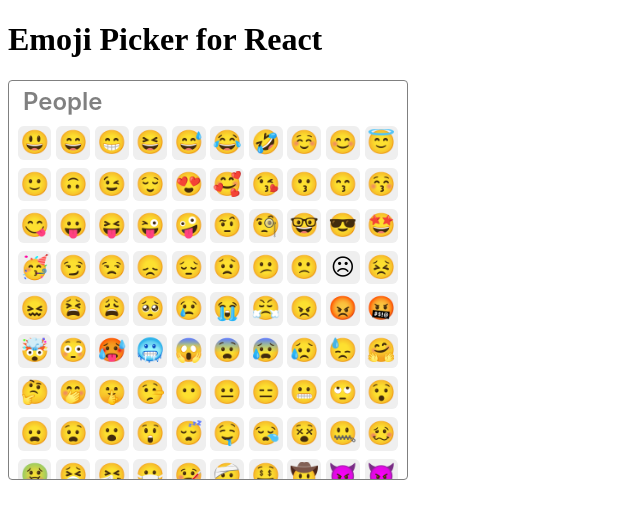
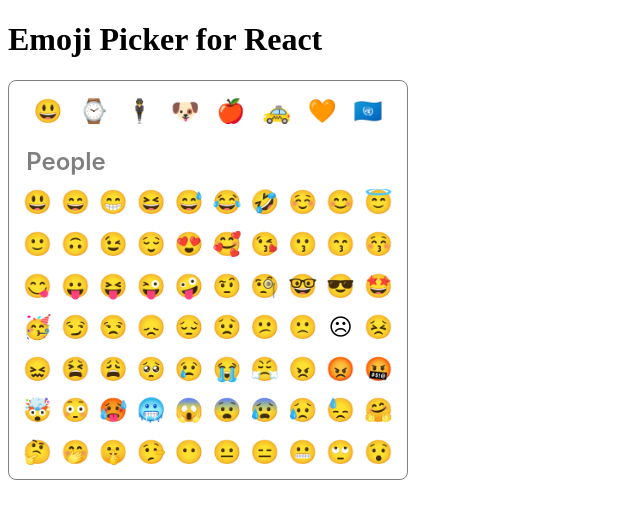
Before and after one commit to nkpgardose/EmojiPicker, a React (Create React App) app: page / in a window 1280 px wide. Shown: the top 518 px of the page, without its empty margins (0-640 px from the left). Built offline with nearby package versions, Linux system fonts and the light colour scheme.

Commit message:
🕵️ Add header nav to navigate by category

```diff
--- a/src/components/EmojiPicker/index.css
+++ b/src/components/EmojiPicker/index.css
@@ -4,6 +4,8 @@
   border: 1px solid var(--border);
   box-sizing: border-box;
   color: var(--text);
+  display: flex;
+  flex-flow: column nowrap;
   font-family: var(--family);
   font-size: var(--size);
   height: 25em;
@@ -11,21 +13,39 @@
   width: 25em;
 }
 
-.EmojiPicker > .content {
+.EmojiPicker > .head {
   box-sizing: border-box;
-  display: flex;
-  height: 100%;
+  flex-shrink: 0;
   width: 100%;
 }
 
-.EmojiPicker > .content > .searchbar {
-  flex-grow: 0;
+.EmojiPicker > .head > .nav {
+  display: flex;
+  font-size: var(--emojiSize);
+  justify-content: space-between;
+  padding: 0.7em;
 }
 
-.EmojiPicker > .content > .emojis {
+.EmojiPicker > .head > .searchbar {
+}
+
+.EmojiPicker > .head > .nav > .item {
+  border-radius: var(--radius);
+  display: inline-block;
+  text-align: center;
+  text-decoration: none;
+  transition: background-color 0.2s ease-in-out;
+  vertical-align: middle;
+  width: 100%;
+  will-change: background-color;
+}
+
+.EmojiPicker > .content {
+  box-sizing: border-box;
   flex: 1;
+  margin-bottom: 0.7em;
   overflow-y: scroll;
-  padding: 0 0.5em;
+  padding: 0 0.7em;
 }
 
 .EmojiPicker > .content > .emojis > .category {
@@ -38,8 +58,8 @@
   font-weight: 600;
   padding: 0.25em;
   position: sticky;
+  text-transform: capitalize;
   top: 0;
-  text-transform: capitalize;
   z-index: 1;
 }
 
@@ -56,6 +76,7 @@
 
 .EmojiPicker > .content > .emojis > .category > .collection > .item {
   appearance: none;
+  background-color: rgba(0, 0, 0, 0);
   border-radius: var(--radius);
   border: 0;
   box-sizing: border-box;
@@ -65,11 +86,12 @@
   line-height: var(--emojiSize);
   outline: none;
   padding: 0;
-  transition: filter 0.3s ease-in-out;
+  transition: background-color 0.2s ease-in-out;
   width: var(--emojiSize);
-  will-change: filter;
+  will-change: background-color;
 }
 
+.EmojiPicker > .head > .nav > .item:hover,
 .EmojiPicker > .content > .emojis > .category > .collection > .item:hover {
-  filter: brightness(95%);
+  background-color: var(--emojiHover);
 }
--- a/src/components/EmojiPicker/index.js
+++ b/src/components/EmojiPicker/index.js
@@ -32,21 +32,31 @@
 };
 
 function EmojiPicker({ emojis }) {
-  console.log(emojis);
   return (
     <div className="EmojiPicker">
-      <div className="content">
+      <header className="head">
+        <nav className="nav">
+          {Object.keys(emojis).map(key => {
+            return (
+              <a key={`nav_${key}`} className="item" href={`#emoji_${key}`}>
+                {emojis[key][0].char}
+              </a>
+            );
+          })}
+        </nav>
         <div className="searchbar">
           <div className="input"></div>
           <div className="submit"></div>
         </div>
+      </header>
+      <div className="content">
         <div className="emojis">
           {Object.entries(emojis).map(emojisArr => {
             const key = emojisArr[0];
             const value = emojisArr[1];
 
             return (
-              <dl key={key} className="category">
+              <dl key={key} className="category" id={`emoji_${key}`}>
                 <dt className="title">{key.replace(/_/g, " ")}</dt>
                 <dd className="collection">
                   {value.map(emoji => (
--- a/src/index.css
+++ b/src/index.css
@@ -1,13 +1,14 @@
 :root {
-  --size: 1rem;
   --family: -apple-system, BlinkMacSystemFont, "Segoe UI", "Roboto", "Oxygen",
     "Ubuntu", "Cantarell", "Fira Sans", "Droid Sans", "Helvetica Neue",
     "Apple Color Emoji", "Segoe UI Emoji", "Segoe UI Symbol", sans-serif;
-  --border: gray;
-  --text: gray;
-  --highlight: darkgray;
-  --radius: 0.25em;
+  --bgColor: white;
+  --border: #7f7f7f;
+  --emojiHover: rgb(240, 240, 240);
+  --emojiSize: 1.45em;
+  --highlight: #7f7f7f;
+  --radius: 0.5em;
+  --size: 1rem;
+  --text: #7f7f7f;
   --titleSize: 1.5em;
-  --emojiSize: 1.45em;
-  --bgColor: white;
 }
```
